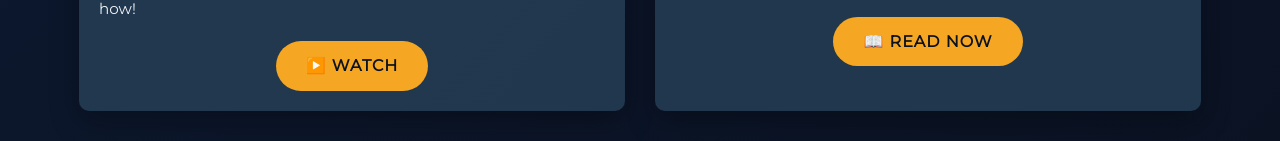
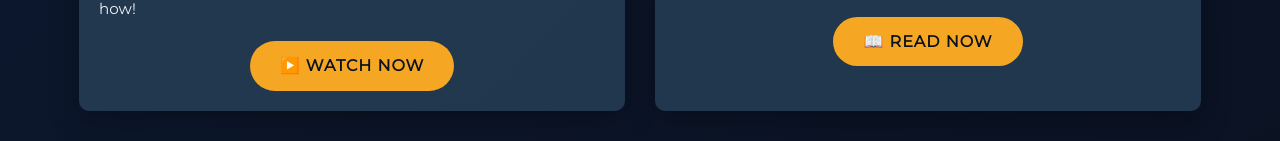
Before and after one commit to tomzale/wdd131, a plain HTML site: page project/index.html in a window 1280 px wide. Shown: the part 1323-1464 px from the top of the page. Drawn offline with Linux system fonts and the light colour scheme.

Commit message:
W6 Project

```diff
--- a/project/index.html
+++ b/project/index.html
@@ -65,7 +65,7 @@
             </div>
             <p class="card-description">Dominate with no weapons — this Killer Bean guide shows you how!</p>
             <div class="card-btn">
-              <a href="videos.html" class="btn small">▶️ Watch</a>
+              <a href="videos.html" class="btn small">▶️ Watch Now</a>
             </div>
           </div>
         </div>
```
Also changed, not shown: index.html (+1 -1 lines), styles/main.css (added).
